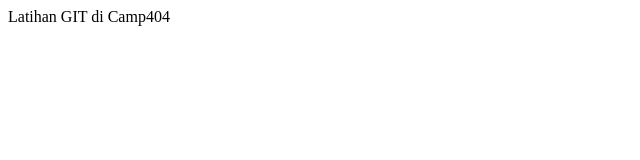
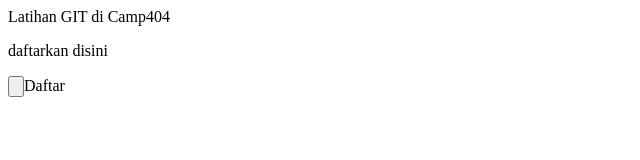
Before and after one commit to Wizone-iz/latihanGIT, a plain HTML site: page index.html in a window 1280 px wide. Shown: the whole page, without its empty margins (0-640 px from the left). Drawn offline with Linux system fonts and the light colour scheme.

Commit message:
mengubah index.html dari github

```diff
--- a/index.html
+++ b/index.html
@@ -5,5 +5,7 @@
     </head>
     <body>
         <p1>Latihan GIT di Camp404</p1>
+        <p>daftarkan disini</p>
+        <input type = "button" >Daftar</input>
     </body>
 </html>
```
